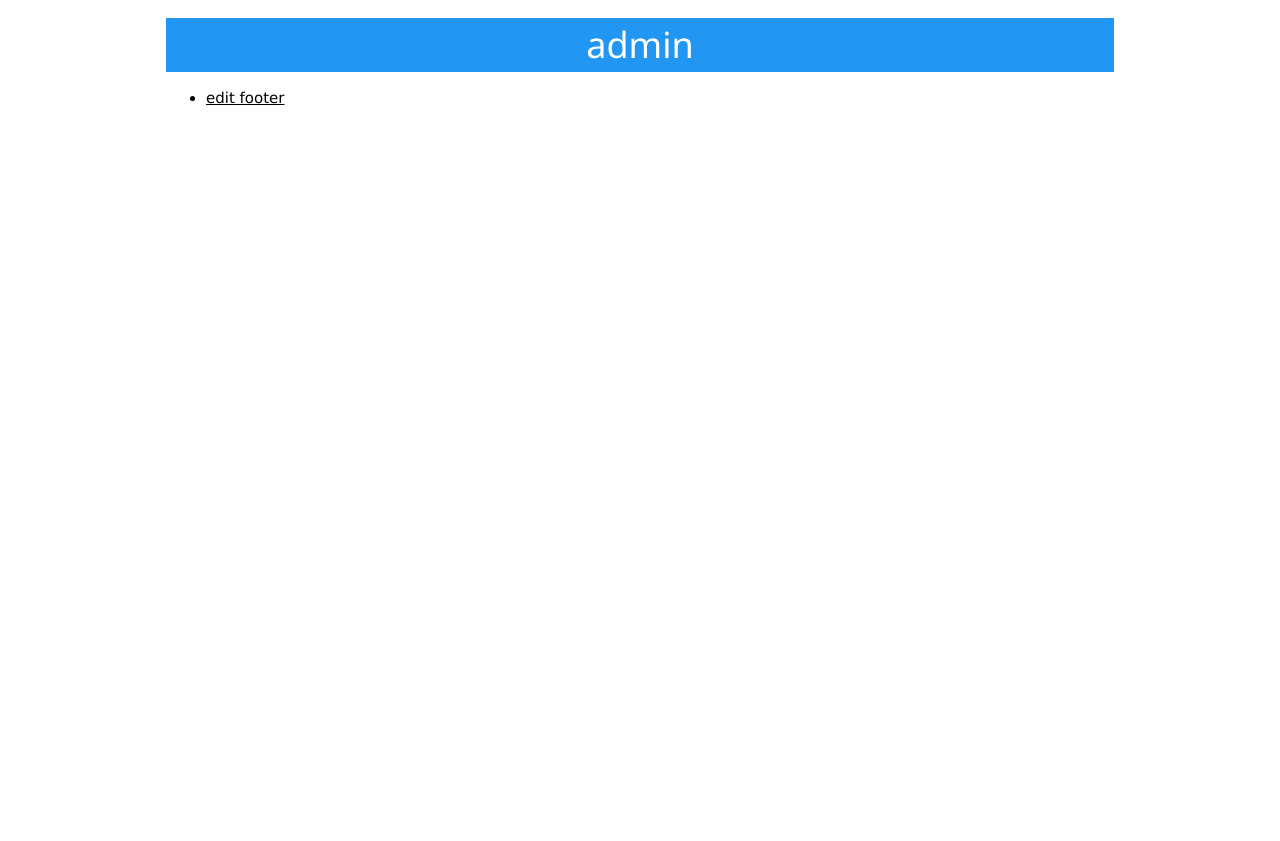
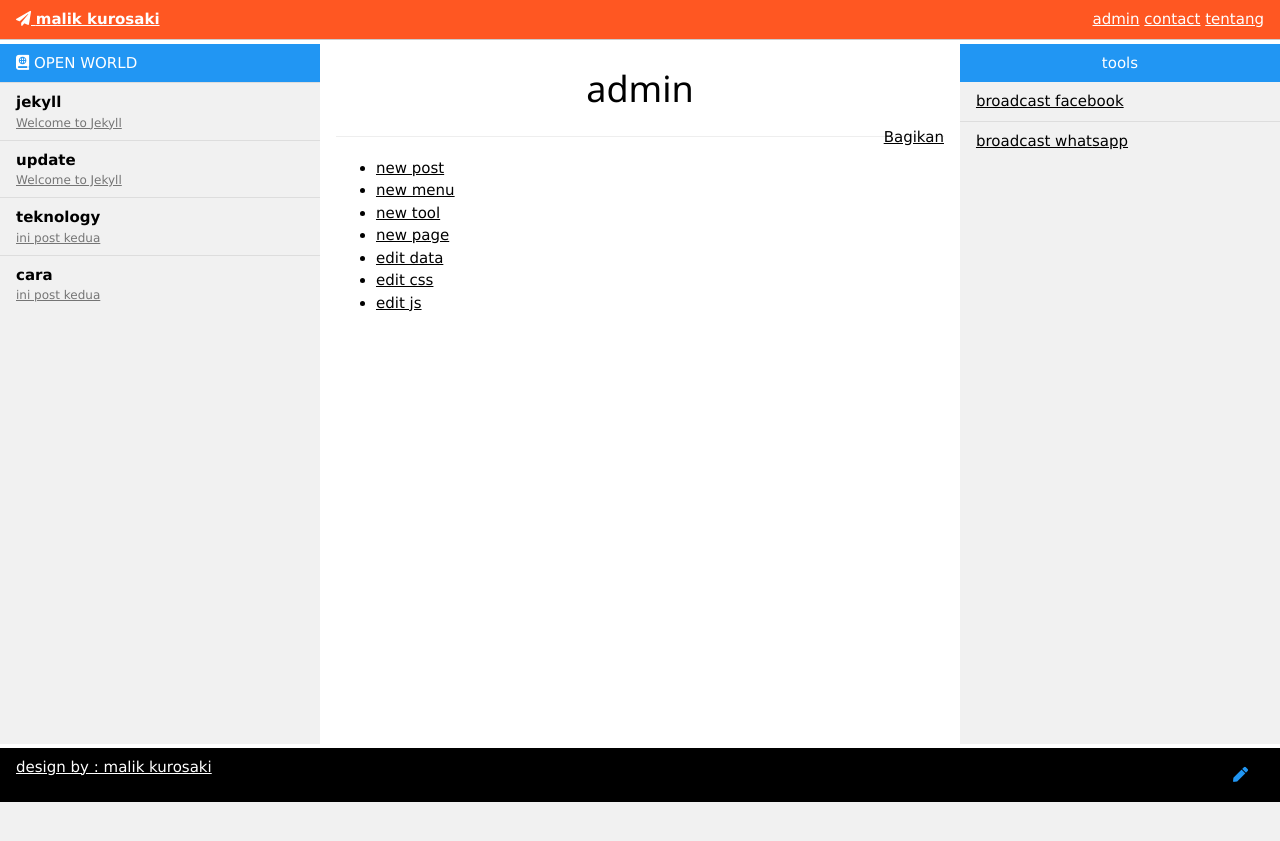
Before and after one commit to malikkurosaki/malikkurosaki, a Jekyll site: the page built from _menus/admin.md, in a window 1280 px wide. Shown: the top 841 px of the page. Built offline with Jekyll 4.4.1, drawn with Linux system fonts in a browser that asks for light colours.

Commit message:
tambah admin panel

```diff
--- a/_menus/admin.md
+++ b/_menus/admin.md
@@ -1,7 +1,13 @@
 ---
-layout: "admin"
+layout: "post"
 title: "admin"
+permalink: "admin"
 ---
 
-<h1 class="w3-content w3-contaier w3-center w3-blue">{{ page.title }}</h1>
-- [edit footer]({{site.url}}/_include/footer.html)
+- [new post](https://github.com/malikkurosaki/malikkurosaki.github.io/new/master/_posts/biasa)
+- [new menu](https://github.com/malikkurosaki/malikkurosaki.github.io/new/master/_menus)
+- [new tool](https://github.com/malikkurosaki/malikkurosaki.github.io/new/master/_tools)
+- [new page](https://github.com/malikkurosaki/malikkurosaki.github.io/new/master/_pages)
+- [edit data](https://github.com/malikkurosaki/malikkurosaki.github.io/edit/master/_data/pengaturan.yml)
+- [edit css](https://github.com/malikkurosaki/malikkurosaki.github.io/edit/master/assets/css/malik.css)
+- [edit js](https://github.com/malikkurosaki/malikkurosaki.github.io/edit/master/assets/js/malik.js)
```
